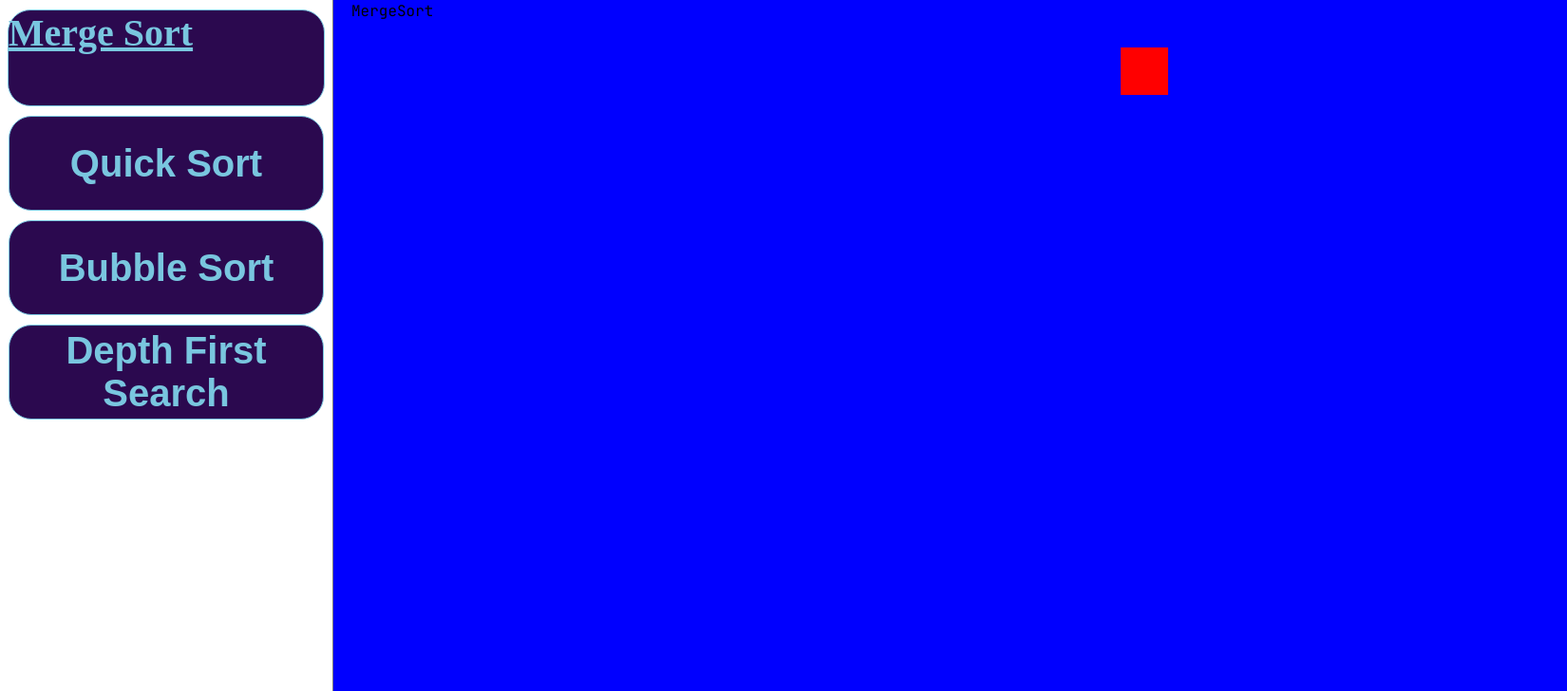
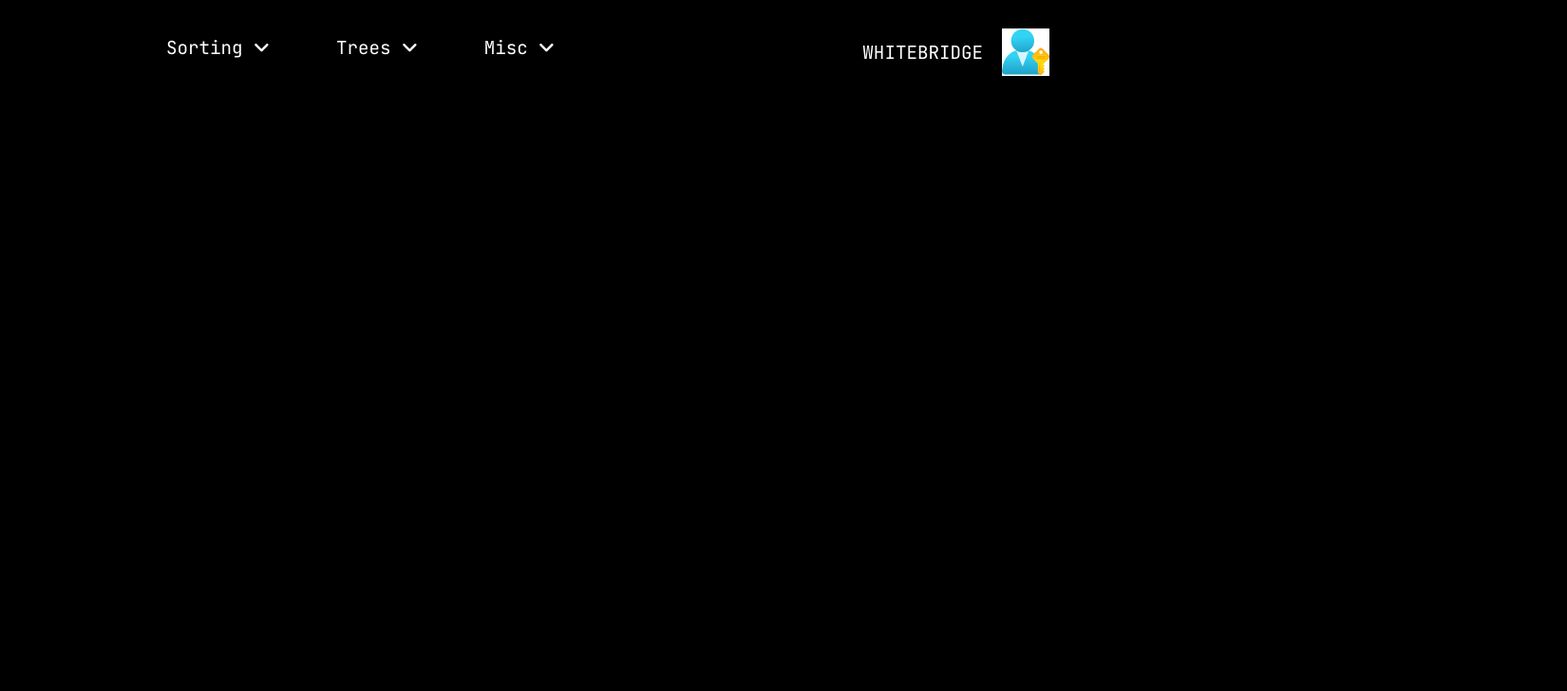
Before and after one commit to nodairyco/gdg-whitebridge, a React (Vite) app: page /mergesort in a window 1280 px wide. Shown: the top 728 px of the page at 95% size, 1650 px wide, since content can reach past the window. Built offline with nearby package versions, Linux system fonts and the light colour scheme.

Commit message:
Changed the style of the website

```diff
--- a/index.html
+++ b/index.html
@@ -10,6 +10,7 @@
   <link rel="preconnect" href="https://fonts.gstatic.com" crossorigin>
   <link href="https://fonts.googleapis.com/css2?family=JetBrains+Mono:ital,wght@0,100..800;1,100..800&display=swap"
     rel="stylesheet">
+  <link rel="stylesheet" href="https://cdnjs.cloudflare.com/ajax/libs/font-awesome/6.4.0/css/all.min.css" />
 </head>
 
 <body>
--- a/package.json
+++ b/package.json
@@ -10,6 +10,9 @@
     "preview": "vite preview"
   },
   "dependencies": {
+    "@fortawesome/fontawesome-svg-core": "^6.7.2",
+    "@fortawesome/free-solid-svg-icons": "^6.7.2",
+    "@fortawesome/react-fontawesome": "^0.2.2",
     "react": "^19.0.0",
     "react-dom": "^19.0.0",
     "react-router-dom": "^7.4.1"
--- a/src/App.css
+++ b/src/App.css
@@ -1,34 +1,8 @@
-body {
+body, .root, html{
+    background: black;
     width: 100vw;
     height: fit-content;
-    margin: 0 0 0 0;
-    overflow-x: hidden;
+    min-height: 100vh;
+    margin: 0;
     overscroll-behavior: none;
 }
-
-html {
-    overscroll-behavior: none;
-}
-
-.root {
-    width: 100vw;
-    height: fit-content;
-}
-
-.homeButtonDiv {
-    position: fixed;
-    right: 50px;
-    top: 50px;
-    width: 50px;
-    height: 50px;
-    background: red;
-}
-
-#contentDiv {
-    background: blue;
-    width: 100vw;
-    height: 110vh;
-    font-family: 'JetBrains Mono', monospace;
-    padding-top: 1px;
-    padding-left: 370px;
-}
--- a/src/App.jsx
+++ b/src/App.jsx
@@ -1,18 +1,15 @@
 import { useState } from 'react'
 import Home from './home/Home'
-import SideBar from './sidebar/SideBar'
 import './App.css'
 import { BrowserRouter as Router, Routes, Route} from 'react-router-dom'
 import MergeSort from './mergesort/MergeSort'
+import TopBar from './topbar/TopBar'
 
 export default function App() {
 
   return (
     <>
-      <HomeButton></HomeButton>
-      <SideBar>
-
-      </SideBar>
+      <TopBar></TopBar>
       <Router>
         <Routes>
           <Route path='/' element={<Home></Home>}></Route>
@@ -22,12 +19,3 @@ export default function App() {
     </>
   )
 }
-
-function HomeButton() {
-  return (
-    <div className='homeButtonDiv'>
-      <a className='homeButton'>
-      </a>
-    </div>
-  )
-}
--- a/src/home/Home.jsx
+++ b/src/home/Home.jsx
@@ -4,8 +4,8 @@ import './home.css'
 export default function Home() {
 
     return (
-        <div className='home' id='contentDiv'>
-            <h1>Welcome to White Bridge!</h1>
+        <div className='home'>
+
         </div>
     )
 }
--- a/src/home/home.css
+++ b/src/home/home.css
@@ -1,2 +1,3 @@
 .home{
+    height: 200vh;
 }
--- a/src/sidebar/SideBar.css
+++ /dev/null
@@ -1,26 +0,0 @@
-.sideBar{
-    min-height: 100vh;
-    width: 350px;
-    position: fixed;
-    left: 0;
-    top: 0;
-    border-right: solid 0.5px gray;
-    display: flex;
-    flex-direction: column;
-    align-items: center;
-    z-index: 15;
-    background: white;
-}
-
-.sideBarButton{
-    margin-top: 10px;
-    width: 95%;
-    height: 100px;
-    border-radius: 24px;
-    border: solid 1px;
-    background: rgb(43, 9, 79);
-    cursor: pointer;
-    color: rgb(121, 198, 223);
-    font-size: 40px;
-    font-weight: 600;
-}
--- a/src/sidebar/SideBar.jsx
+++ /dev/null
@@ -1,25 +0,0 @@
-import React from 'react'
-import './SideBar.css'
-import { useNavigate } from 'react-router-dom'
-
-export default function SideBar() {
-    return (
-        <div className='sideBar'>
-            <a className='sideBarButton' id="mergeSortButton" href='/mergesort'>
-                Merge Sort
-            </a>
-            <button className='sideBarButton'>
-                Quick Sort
-            </button>
-            <button className='sideBarButton'>
-                Bubble Sort
-            </button>
-            <button className='sideBarButton'>
-                Depth First Search
-            </button>
-
-
-
-        </div>
-    )
-}
--- /dev/null
+++ b/src/topbar/TopBar.jsx
@@ -0,0 +1,42 @@
+import React, { useEffect, useState } from 'react'
+import './topbar.css'
+import tempSvg from '../../public/algo-temp-icon.svg'
+import { FontAwesomeIcon } from '@fortawesome/react-fontawesome'
+import { faAngleDown } from '@fortawesome/free-solid-svg-icons'
+
+export default function TopBar() {
+    const [scrolled, setScrolled] = useState(false)
+
+    useEffect(() => {
+        function handleScroll() {
+            if (window.scrollY > 10 !== scrolled) {
+                setScrolled(window.scrollY > 10)
+            }
+        }
+
+        document.addEventListener('scroll', handleScroll)
+
+        return () => {
+            document.removeEventListener('scroll', handleScroll)
+        }
+    }, [scrolled])
+
+
+    return (
+        <div className={
+            `topBarContainer${scrolled ? '-border' : ''}`
+        }>
+            <header className='navContainerHeader'>
+                <nav className='topBarNav'>
+                    <a className='navButton'>Sorting <FontAwesomeIcon icon={faAngleDown} className='navButtonArrow'/>  </a>
+                    <a className='navButton'>Trees <FontAwesomeIcon icon={faAngleDown} className='navButtonArrow'/></a>
+                    <a className='navButton'>Misc <FontAwesomeIcon icon={faAngleDown} className='navButtonArrow'/></a>
+                </nav>
+                <a className='homeButton'>
+                    WHITEBRIDGE
+                    <img src={tempSvg} height='50px' width='50px'></img>
+                </a>
+            </header>
+        </div>
+    )
+}
--- /dev/null
+++ b/src/topbar/topbar.css
@@ -0,0 +1,81 @@
+.topBarContainer,
+.topBarContainer-border {
+    width: 100vw;
+    height: 50px;
+    display: flex;
+    flex-direction: column;
+    margin-top: 25px;
+    padding-bottom: 10px;
+    position: fixed;
+    top: 0;
+    transition: margin-top 0.3s ease-out;
+}
+
+.topBarContainer-border {
+    border-bottom: solid 1px rgb(36, 36, 36);
+    margin-top: 0px;
+}
+
+.navContainerHeader {
+    align-self: center;
+    height: 100%;
+    width: 75%;
+    display: flex;
+    align-items: flex-start;
+    gap: calc(-50px + 75vw - 75vw * 3/4);
+}
+
+.topBarNav {
+    height: 100%;
+    width: 75%;
+    display: flex;
+    flex-direction: row;
+    justify-content: flex-start;
+    align-items: center;
+    gap: 40px;
+}
+
+.navButton {
+    height: fit-content;
+    width: fit-content;
+    color: white;
+    font-family: 'JetBrains Mono', monospace;
+    text-align: center;
+    text-decoration: none;
+    cursor: pointer;
+    font-size: larger;
+    padding: 5px 15px;
+    display: inline;
+}
+
+.navButton:hover {
+    background: rgb(36, 36, 36);
+    border-radius: 60px;
+}
+
+.homeButton {
+    height: 50px;
+    width: fit-content;
+    display: flex;
+    flex-direction: row;
+    align-items: center;
+    color: white;
+    cursor: pointer;
+    font-family: 'JetBrains Mono', monospace;
+    font-size: larger;
+    gap: 20px;
+    padding: 5px 15px;
+}
+
+.homeButton:hover {
+    background: rgb(36, 36, 36);
+    border-radius: 60px;
+}
+
+.navButtonArrow {
+    transition: transform 0.3s ease;
+}
+
+.navButton:hover .navButtonArrow {
+    transform: rotate(180deg);
+}
```
Also changed, not shown: 1 other file (tests, documents, lock files or other folders).
